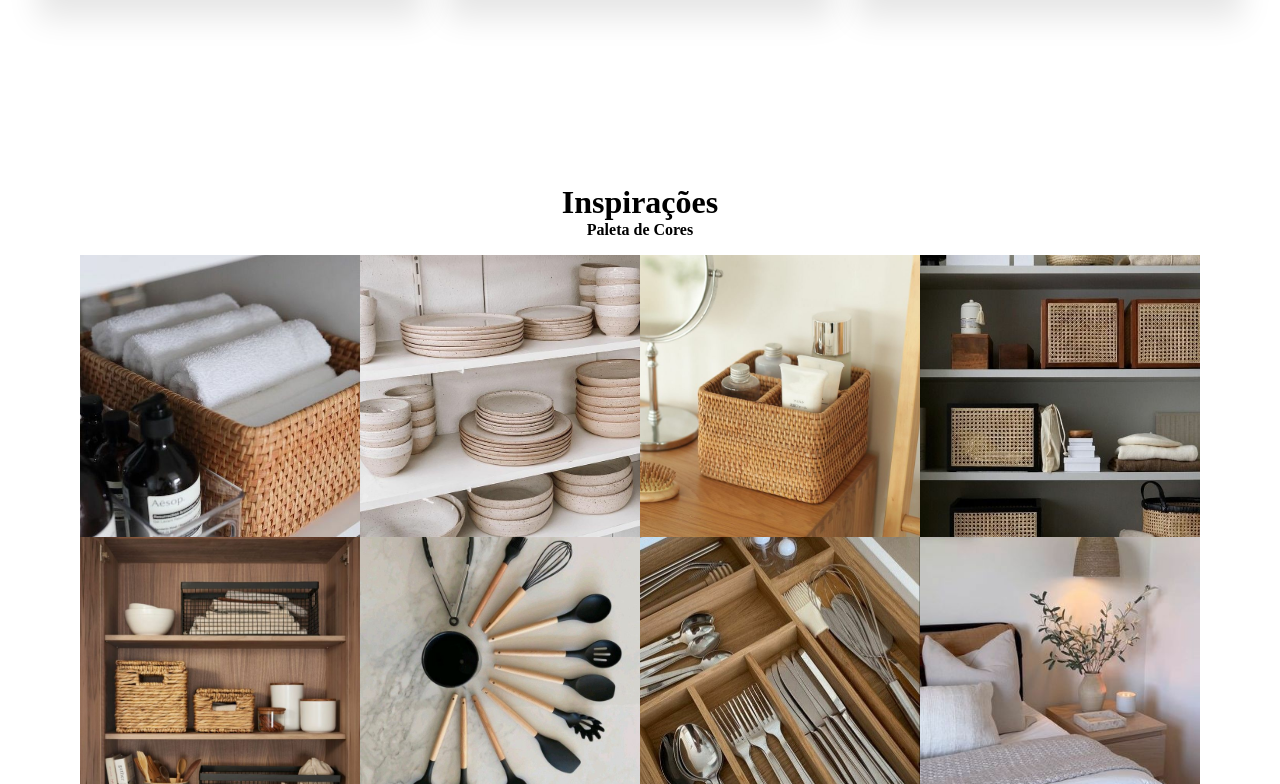
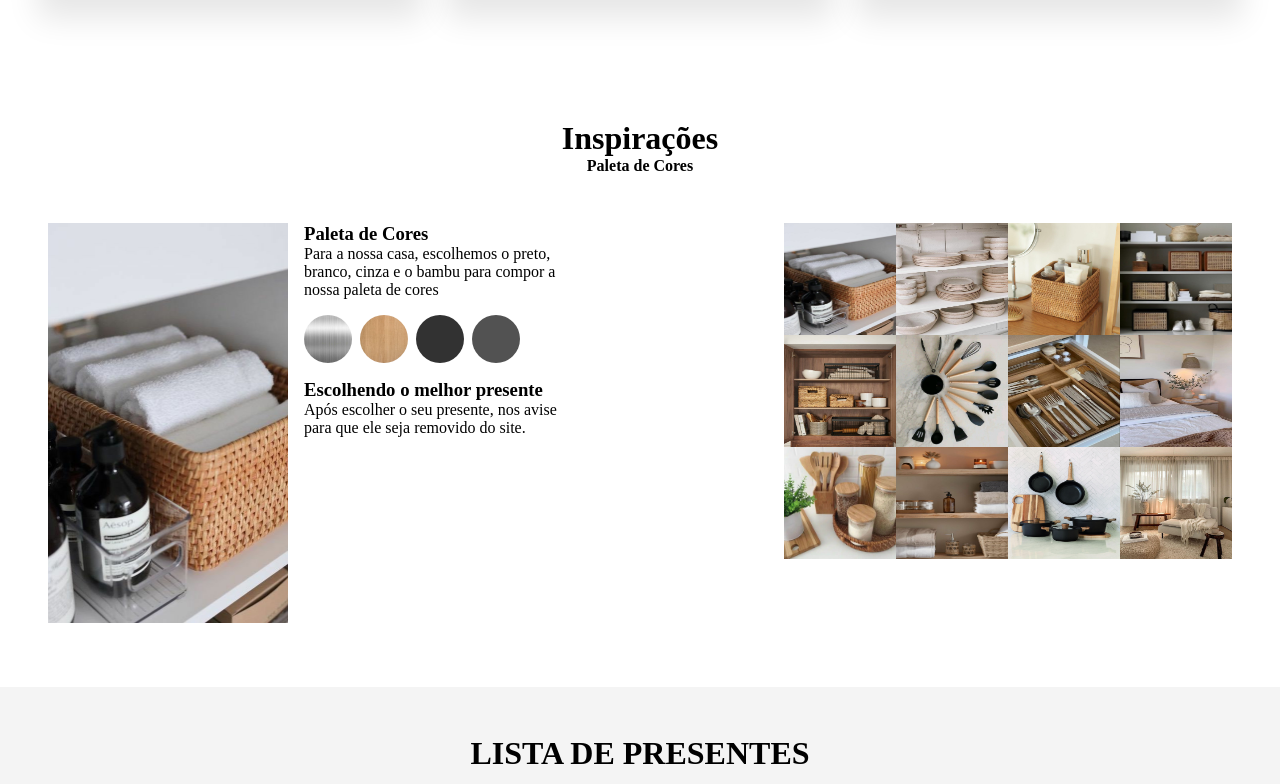
Before and after one commit to Davi-Cesar/alinny-davi, a React (Create React App) app: page / in a window 1280 px wide. Shown: the part 1496-2280 px from the top of the page. Built offline with nearby package versions, Linux system fonts and the light colour scheme; a web font is replaced by a local one.

Commit message:
fix: layout

```diff
--- a/src/pages/Pallete/comps/pallete-grid/index.js
+++ b/src/pages/Pallete/comps/pallete-grid/index.js
@@ -14,11 +14,13 @@ function PalleteGrid() {
     <div className="palleteWrapper">
       <div className="imgPalleteContainer">
         {imgCountArray.map((v, i) => (
-          <img
-            onClick={(e) => onPalleteImgClick(e.target)}
-            key={i}
-            src={`/assets/pallete/img${i + 1}.jpg`}
-          ></img>
+          <div className="palletGridItem">
+            <img
+              onClick={(e) => onPalleteImgClick(e.target)}
+              key={i}
+              src={`/assets/pallete/img${i + 1}.jpg`}
+            ></img>
+          </div>
         ))}
       </div>
       <img
--- a/src/pages/Pallete/comps/pallete-grid/styles.css
+++ b/src/pages/Pallete/comps/pallete-grid/styles.css
@@ -2,18 +2,20 @@
   margin-top: 1rem;
   display: grid;
   grid-template-columns: 1fr 1fr 1fr 1fr;
+
   gap: 0rem;
 
-  background-color: red;
+  width: 100vw;
 
-  width: 100%;
+  grid-template-rows: 25vw 25vw 25vw;
 }
 
 .palleteWrapper {
   display: flex;
+
+  flex: 0;
+
   position: relative;
-
-  overflow: hidden;
 }
 
 .selectedPalleteImg {
@@ -41,3 +43,33 @@
 
   object-fit: cover;
 }
+
+@media (min-width: 900px) {
+  .palleteWrapper {
+    justify-content: flex-end;
+    background-color: transparent;
+  }
+
+  .imgPalleteContainer {
+    min-width: 35vw;
+    min-height: 35vw;
+    width: 35vw;
+    height: 35vw;
+    grid-template-rows: 25% 25% 25% 25%;
+  }
+
+  .imgPalleteContainer > img {
+    display: flex;
+
+    flex: 1;
+  }
+
+  .imgPalleteContainer {
+  }
+}
+
+@media (min-width: 700px) {
+  .palleteWrapper {
+    flex: 1;
+  }
+}
--- a/src/pages/Pallete/index.js
+++ b/src/pages/Pallete/index.js
@@ -11,6 +11,7 @@ function Pallete() {
       <h3>Inspirações</h3>
       <h5>Paleta de Cores</h5>
 
+      <div>
         <PalleteGrid></PalleteGrid>
 
         <div className="palleteFooter">
@@ -19,18 +20,34 @@ function Pallete() {
           <div className="palleteFooterWrapper">
             <h3>Paleta de Cores</h3>
             <p>
-            Para a nossa casa, escolhemos o preto, branco, cinza e o bambu para
-            compor a nossa paleta de cores
+              Para a nossa casa, escolhemos o preto, branco, cinza e o bambu
+              para compor a nossa paleta de cores
             </p>
 
             <div className="palleteColorContainer">
-            <img src="/assets/pallete/inox.jpg" className="palleteColor"></img>
+              <img
+                src="/assets/pallete/inox.jpg"
+                className="palleteColor"
+              ></img>
               <img
                 src="/assets/pallete/madeira.jpg"
                 className="palleteColor"
               ></img>
-            <div className="palleteColor" style={{ "--col": "#d9d9d9" }}></div>
-            <div className="palleteColor" style={{ "--col": "#d9d9d9" }}></div>
+              <div
+                className="palleteColor"
+                style={{ "--col": "#323232" }}
+              ></div>
+
+              <div
+                className="palleteColor"
+                style={{ "--col": "#525252" }}
+              ></div>
+            </div>
+            <h3>Escolhendo o melhor presente</h3>
+            <p>
+              Após escolher o seu presente, nos avise para que ele seja removido
+              do site.
+            </p>
           </div>
         </div>
       </div>
--- a/src/pages/Pallete/styles.css
+++ b/src/pages/Pallete/styles.css
@@ -16,6 +16,16 @@
   font-size: 16px;
 
   align-self: center;
+
+  margin-bottom: 2rem;
+}
+
+.palleteFooter > img {
+  width: 50%;
+  object-fit: cover;
+  margin-right: 1rem;
+
+  margin-top: 0rem;
 }
 
 .palleteFooter {
@@ -24,12 +34,12 @@
   margin-top: 1rem;
   padding: 0.5rem;
 }
-
+/*
 .palleteFooter > img {
   width: 40%;
   object-fit: contain;
   margin-right: 1rem;
-}
+} */
 
 .palleteFooterWrapper {
   display: flex;
@@ -41,13 +51,15 @@
 }
 
 .palleteFooterWrapper > p {
-  margin-right: 1rem;
+  margin-right: 3rem;
 }
 
 .palleteColorContainer {
   display: flex;
 
   margin-top: 1rem;
+
+  margin-bottom: 1rem;
 }
 
 .palleteColor {
@@ -58,6 +70,18 @@
   height: 10vw;
 
   background-color: var(--col);
+}
+
+.palletGridItem {
+  display: flex;
+
+  background-color: red;
+}
+
+.palletGridItem > img {
+  display: flex;
+
+  width: 100%;
 }
 
 @media (min-width: 700px) {
@@ -72,11 +96,46 @@
 }
 
 @media (min-width: 900px) {
+  .pallete > div {
+    display: flex;
+    flex-direction: row-reverse;
+    max-height: 35rem;
+
+    margin: 0 2rem;
+
+    overflow: hidden;
+  }
+
   .pallete {
-    padding: 5rem;
+    padding: 1rem;
+  }
+
+  .palleteFooter {
+    flex: 1;
   }
 
   .palleteFooter > img {
-    width: 20rem;
+    width: 15rem;
+    object-fit: cover;
+    margin-right: 1rem;
+
+    margin-top: 0rem;
+    margin-bottom: 3rem;
+  }
+
+  .palleteFooterWrapper {
+    margin-right: 2rem;
   }
 }
+
+@media (min-width: 1300px) {
+  .pallete > div {
+    margin: 0px 7rem;
+  }
+}
+
+@media (min-width: 1600px) {
+  .pallete > div {
+    margin: 0px 15rem;
+  }
+}
```
Lines whose indentation alone changed are shown as unchanged.
